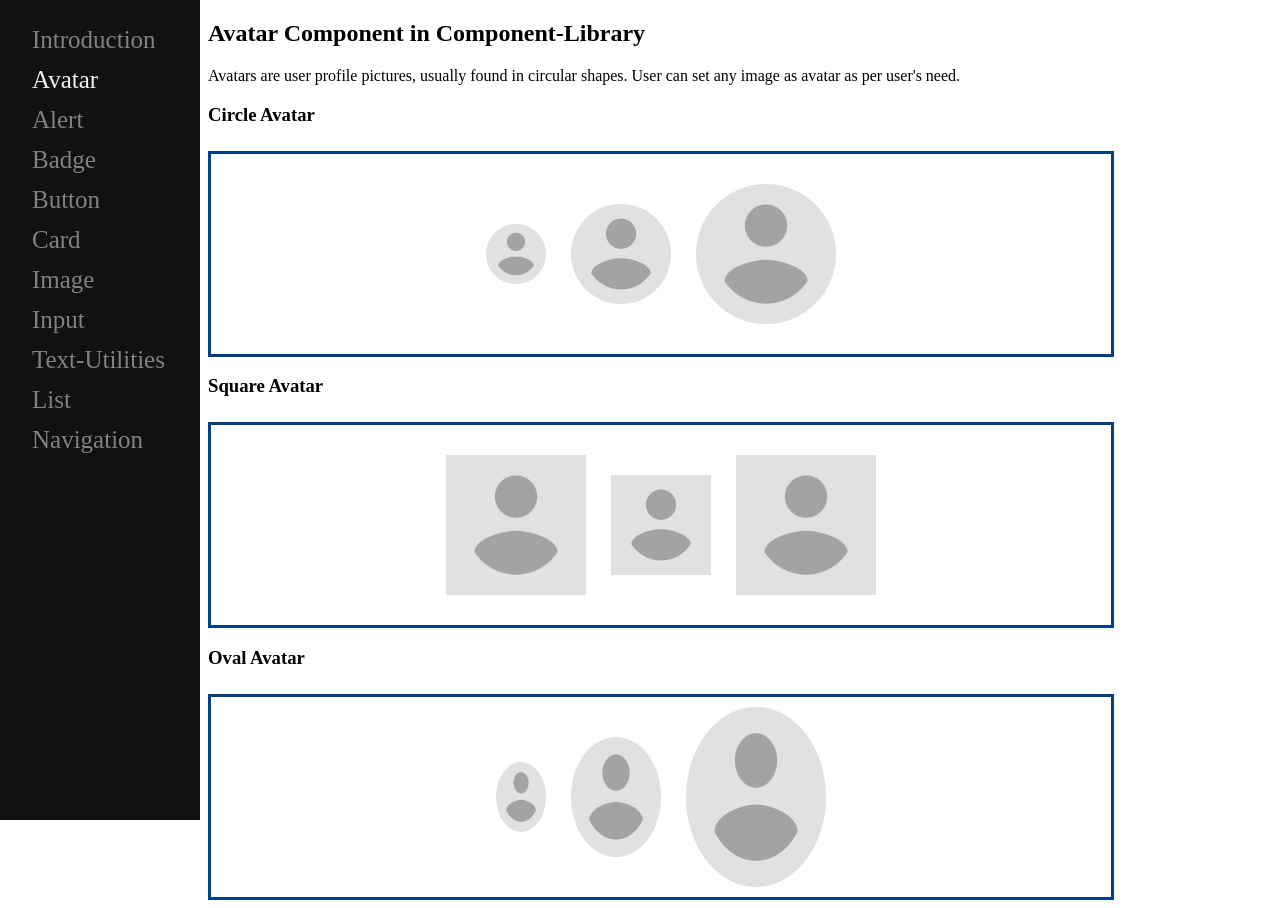
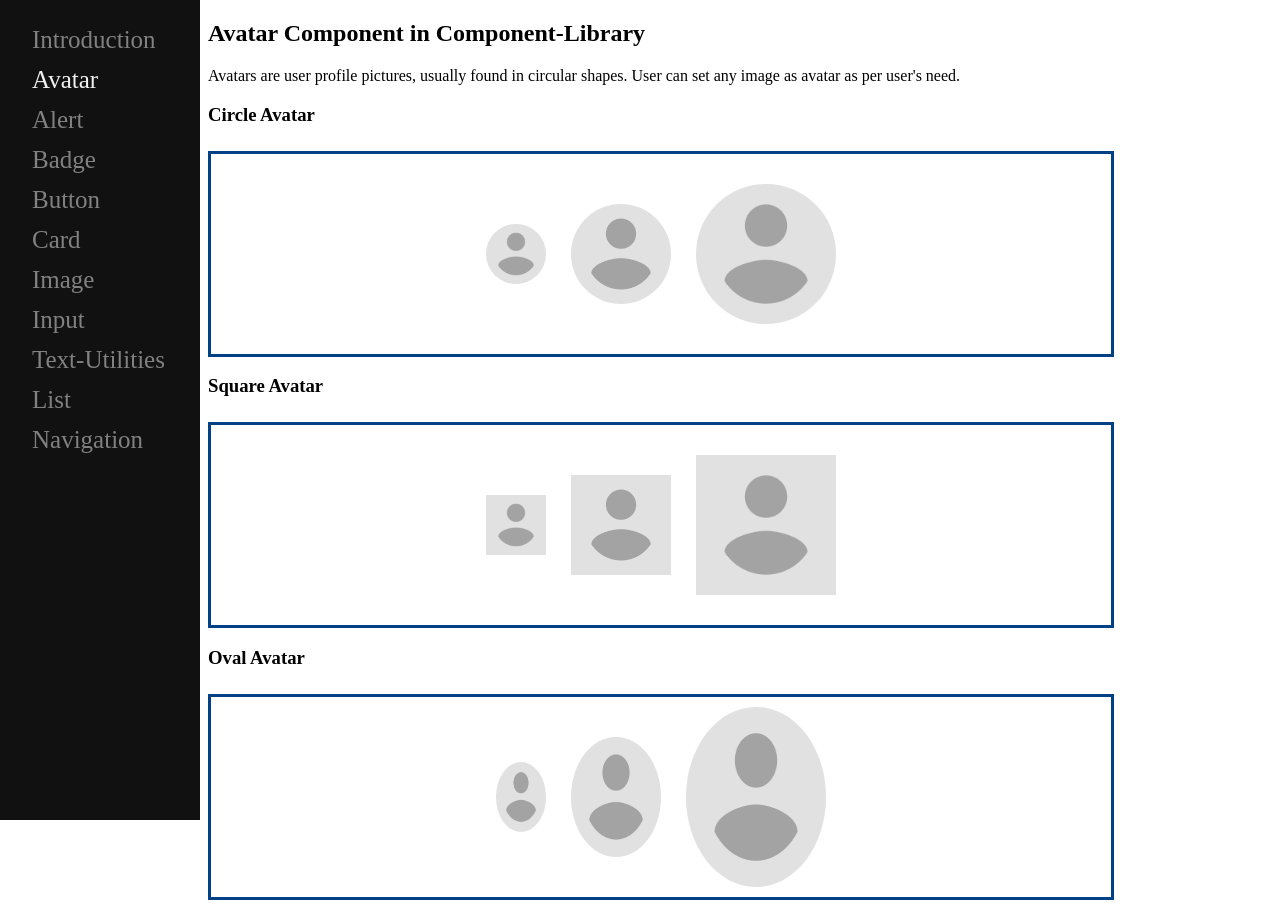
Before and after one commit to Sandesh9834/component-library, a plain HTML site: page Components/avatar/avatar.html in a window 1280 px wide. Drawn offline with Linux system fonts and the light colour scheme; files whose address does not match are found by name.

Commit message:
spell check

```diff
--- a/Components/avatar/avatar.css
+++ b/Components/avatar/avatar.css
@@ -52,7 +52,7 @@
       height: 100px;
   }
 
-  .squares-small{
+  .square-small{
       width: 60px;
       height: 60px;
   }
```
Also changed, not shown: Components/avatar/Profile_avatar_placeholder_large.png (renamed from Components/Profile_avatar_placeholder_large.png).
